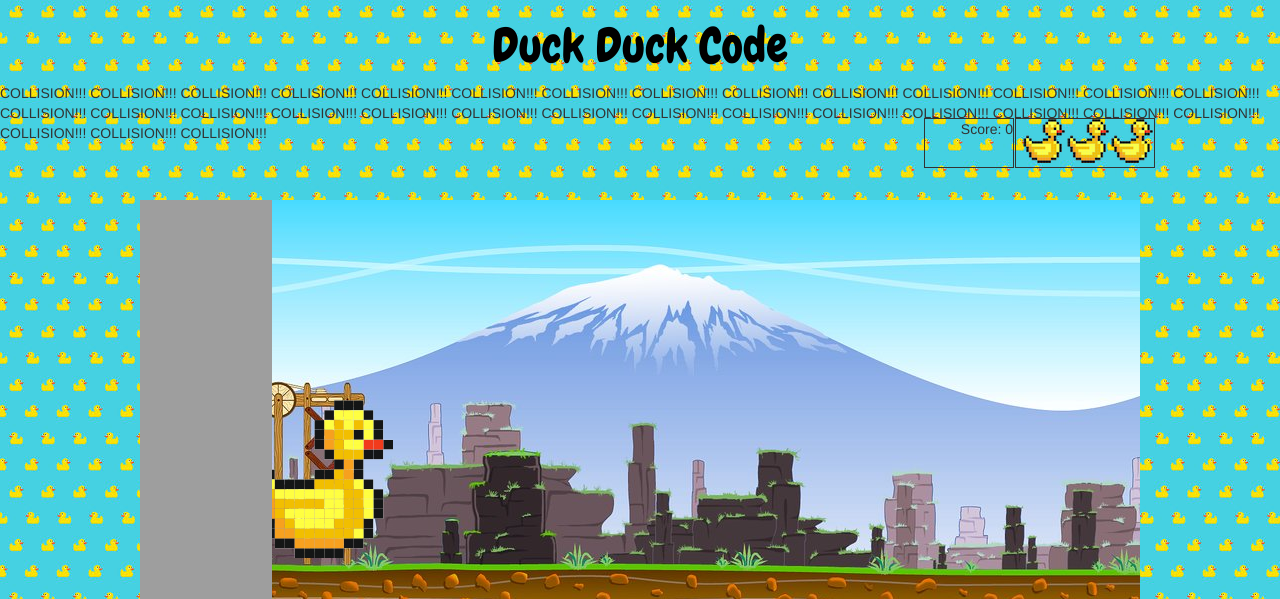
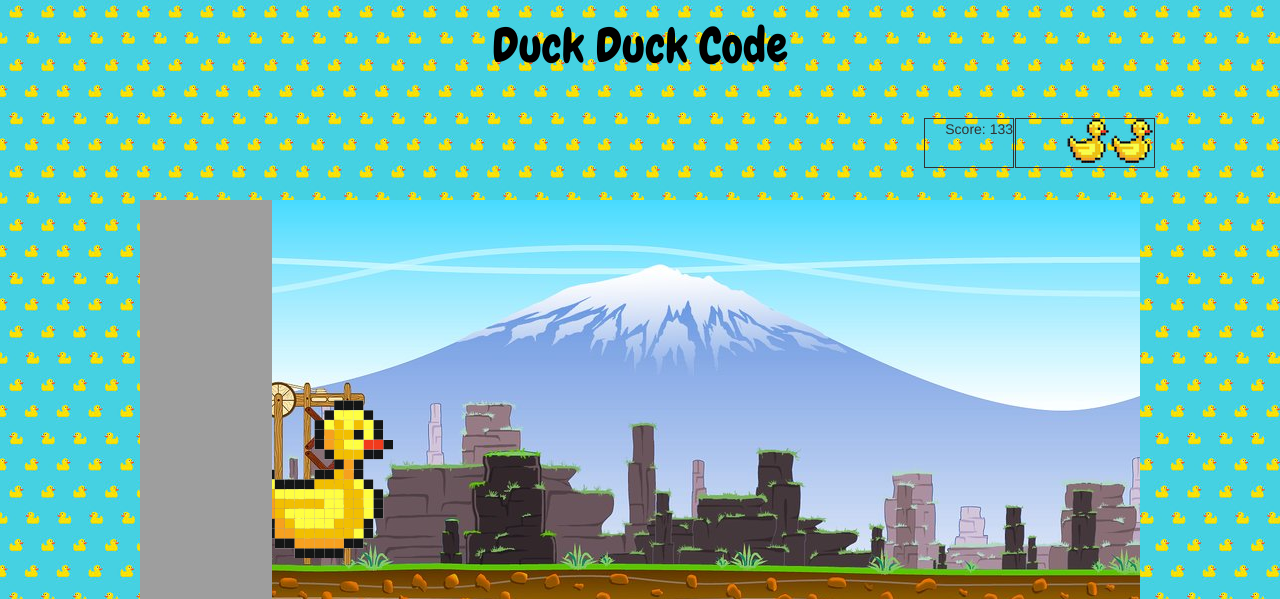
Before and after one commit to eileenrose/IHIAWO, a Python web app: template project-wtd/templates/level1.html in a window 1280 px wide. Shown: the top 599 px of the page. Run offline with Jinja, Linux system fonts and the light colour scheme; the template is opened without the code that fills it, so the values that code supplies are empty; some libraries are stand-ins or nearby versions.

Commit message:
Got the duck lives leaving

```diff
--- a/project-wtd/static/gameplay.js
+++ b/project-wtd/static/gameplay.js
@@ -21,6 +21,7 @@ var delay = 50;
 var codeX;
 var myScore;
 var currentScore = 0;
+var recentlyCollided = false;
 
 var lifebar;
 var numLives = 0;
@@ -30,6 +31,7 @@ var background2 = new Image();
 var duckImage = new Image();
 
 window.onload = function() {
+  console.log("loaded window");
   canvas = document.getElementById('canvas');
   context = canvas.getContext("2d");
   canvasWidth = canvas.width;
@@ -55,6 +57,7 @@ window.onload = function() {
   setupIntervals();
   setuplifeBar();
   setupScore();
+  runningGame();
 
 }
 function setuplifeBar() {
@@ -74,12 +77,9 @@ function incrementScore() {
   currentScore += 1;
   scoreDiv = document.getElementById('score');
   scoreDiv.innerHTML = 'Score: ' + currentScore;
+  console.log(currentScore);
 }
 
-function everyinterval(n) {
-    if ((myGameArea.frameNo / n) % 1 == 0) {return true;}
-    return false;
-}
 
 function addLife() {
   lifebar = document.getElementById('lifebar');
@@ -92,7 +92,7 @@ function addLife() {
 function removeLife(){
   numLives--;
   var life = lifebar.children;
-  if(numLives>0){
+  if(numLives>=0){
     lifebar.removeChild(lifebar.lastChild);
   }
   else{
@@ -101,6 +101,7 @@ function removeLife(){
 }
 
 function setupIntervals(){
+  console.log("intervals");
   window.setInterval(runningGame, delay);
   window.setInterval(moveMainObstacle, 50);
 }
@@ -158,7 +159,6 @@ function duckLocation(){
 }
 
 function update(){
-    //console.log(delay);
     if (currenty == groundy && isUpPressed){
       yVelocity = 3;
     }
@@ -178,6 +178,7 @@ function update(){
       context.drawImage(background2, background2X, 0);
       context.drawImage(duckImage, currentx,currenty);
 
+      console.log("updating");
       incrementScore();
 }
 
@@ -214,12 +215,51 @@ function keyUpHandler(e) {
     }
 
 }
+
+function getPositions() {
+  var posX = currentx;
+  var posY = currenty;
+  var width = duckImage.width;
+  var height = duckImage.height;
+  return [ [ posX, posX + width ], [ posY, posY + height ] ];
+}
+
+function comparePositionsCode(p1, p2) {
+  // var x1 = p1[0] < p2[0] ? p1 : p2;
+  // var x2 = p1[0] < p2[0] ? p2 : p1;
+  // return x1[1] > x2[0] || x1[0] === x2[0] ? true : false;
+  return p1[0] < p2;
+}
+
+function checkCollisionsCode(){
+  if (recentlyCollided) return;
+  var codePos = [codeX+canvas.width, 400];
+  var pos = getPositions();
+  var horizontalMatch = comparePositionsCode(pos[0], codePos[0]);
+  // var verticalMatch = comparePositions(pos[1], codePos[1]);
+  // var match = horizontalMatch && verticalMatch;
+  var match = horizontalMatch;
+  if (match) {
+    removeLife();
+    recentlyCollided = true
+    window.setTimeout(function(){
+      recentlyCollided = false;
+    }, 2000);
+  }
+
+  // make a new function for collisions with obstacles, code, tub
+}
+
 function runningGame(){
   update();
   duckLocation();
+  checkCollisionsCode();
+  console.log("I'm running");
 
 }
 function moveMainObstacle(){
   codeX += 1;
   drawImage(context, codeX  ,0, canvasWidth, canvasHeight);
 }
+var audio = new Audio('static/Music.mp3');
+audio.play();
--- a/project-wtd/static/gptest.js
+++ b/project-wtd/static/gptest.js
@@ -221,6 +221,3 @@ function moveMainObstacle(){
   codeX += 1;
   drawImage(context, codeX  ,0, canvasWidth, canvasHeight);
 }
-
-var audio = new Audio('static/Music.mp3');
-audio.play();
--- a/project-wtd/templates/level1.html
+++ b/project-wtd/templates/level1.html
@@ -11,7 +11,6 @@
   <link href='https://fonts.googleapis.com/css?family=Gloria+Hallelujah' rel='stylesheet' type='text/css'>
   <link href='https://fonts.googleapis.com/css?family=Chewy' rel='stylesheet' type='text/css'>
   <link rel="stylesheet" href="static/startpage.css"/>
-  <script src="static/gptest.js"></script>
 </head>
 <body>
 <h1>Duck Duck Code</h1>
```
